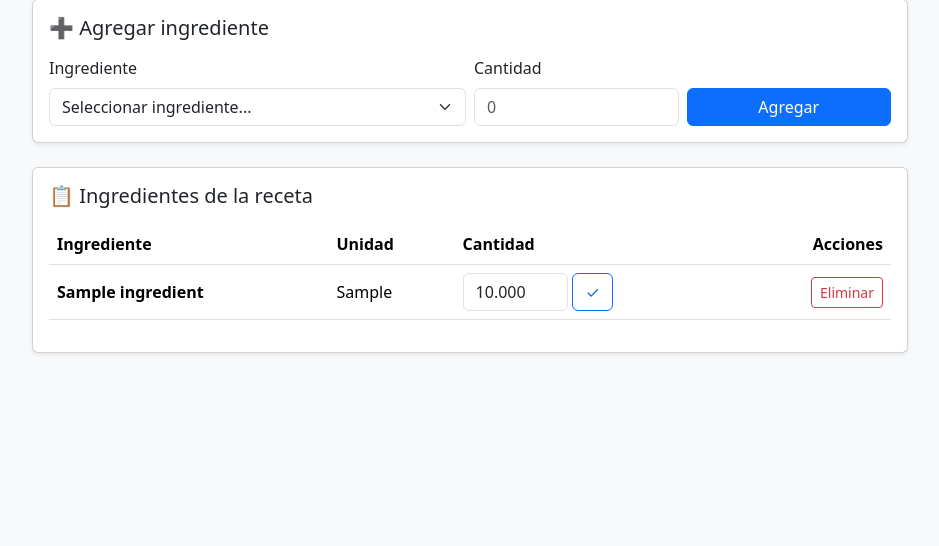
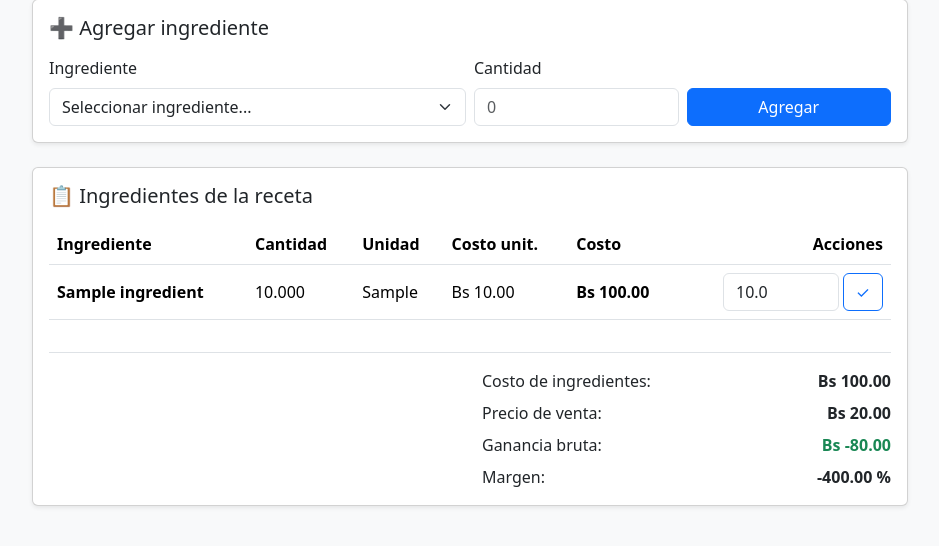
Before and after one commit to ElGringoRiveroGhost/restaurante-mvp, a Flask app: page /productos/1/receta in a window 1280 px wide. Shown: the part 230-776 px from the top of the page, without its empty margins (170-1109 px from the left). Run offline with Flask 3, Linux system fonts and the light colour scheme; tables that the repository leaves empty hold one stand-in row (values such as "Sample post"); some libraries are stand-ins or nearby versions.

Commit message:
Update receta.html

```diff
--- a/templates/receta.html
+++ b/templates/receta.html
@@ -207,7 +207,7 @@
 
    <!-- RECETA ACTUAL -->
 
-    <div class="card shadow-sm">
+<div class="card shadow-sm mb-4">
 
     <div class="card-body">
 
@@ -231,11 +231,19 @@
                             </th>
 
                             <th>
+                                Cantidad
+                            </th>
+
+                            <th>
                                 Unidad
                             </th>
 
                             <th>
-                                    Cantidad
+                                Costo unit.
+                            </th>
+
+                            <th>
+                                Costo
                             </th>
 
                             <th class="text-end">
@@ -249,31 +257,65 @@
 
                     <tbody>
 
-                        {% for item in recipe_items %}
+                    {% for item in recipe_cost_items %}
 
                         <tr>
 
                             <td>
+
                                 <strong>
                                     {{ item.ingredient.name }}
                                 </strong>
+
                             </td>
 
+
                             <td>
-                                    {{ item.ingredient.unit }}
+
+                                {{ "%.3f"|format(item.quantity) }}
+
                             </td>
 
+
                             <td>
+
+                                {{ item.ingredient.unit }}
+
+                            </td>
+
+
+                            <td>
+
+                                Bs {{ "%.2f"|format(item.unit_cost) }}
+
+                            </td>
+
+
+                            <td>
+
+                                <strong>
+                                    Bs {{ "%.2f"|format(item.cost) }}
+                                </strong>
+
+                            </td>
+
+
+                            <td class="text-end">
+
+                                <div class="d-flex justify-content-end gap-2 flex-wrap">
+
+
+                                    <!-- ACTUALIZAR CANTIDAD -->
 
                                     <form
                                         method="post"
                                         action="{{ url_for(
                                             'actualizar_ingrediente_receta',
                                             product_id=product.id,
-                                            recipe_item_id=item.id
+                                            recipe_item_id=item.ingredient.recipe_items[0].id
                                         ) }}"
                                         class="d-flex"
-                                        style="max-width:150px;"
+                                        style="max-width:160px;"
                                     >
 
                                         <input
@@ -288,36 +330,14 @@
                                         <button
                                             type="submit"
                                             class="btn btn-outline-primary ms-1"
-                                            title="Actualizar"
+                                            title="Actualizar cantidad"
                                         >
                                             ✓
                                         </button>
 
                                     </form>
 
-                                </td>
-
-
-                                <td class="text-end">
-
-                                    <form
-                                        method="post"
-                                        action="{{ url_for(
-                                            'eliminar_ingrediente_receta',
-                                            product_id=product.id,
-                                            recipe_item_id=item.id
-                                        ) }}"
-                                        onsubmit="return confirm('¿Eliminar este ingrediente de la receta?');"
-                                    >
-
-                                        <button
-                                            type="submit"
-                                            class="btn btn-outline-danger btn-sm"
-                                        >
-                                            Eliminar
-                                        </button>
-
-                                    </form>
+                                </div>
 
                             </td>
 
@@ -330,6 +350,73 @@
                 </table>
 
             </div>
+
+
+            <!-- TOTAL COSTO -->
+
+            <div class="border-top pt-3 mt-3">
+
+                <div class="row justify-content-end">
+
+                    <div class="col-12 col-md-6">
+
+                        <div class="d-flex justify-content-between mb-2">
+
+                            <span>
+                                Costo de ingredientes:
+                            </span>
+
+                            <strong>
+                                Bs {{ "%.2f"|format(total_cost) }}
+                            </strong>
+
+                        </div>
+
+
+                        <div class="d-flex justify-content-between mb-2">
+
+                            <span>
+                                Precio de venta:
+                            </span>
+
+                            <strong>
+                                Bs {{ "%.2f"|format(sale_price) }}
+                            </strong>
+
+                        </div>
+
+
+                        <div class="d-flex justify-content-between mb-2">
+
+                            <span>
+                                Ganancia bruta:
+                            </span>
+
+                            <strong class="text-success">
+                                Bs {{ "%.2f"|format(profit) }}
+                            </strong>
+
+                        </div>
+
+
+                        <div class="d-flex justify-content-between">
+
+                            <span>
+                                Margen:
+                            </span>
+
+                            <strong>
+                                {{ "%.2f"|format(margin) }} %
+                            </strong>
+
+                        </div>
+
+                    </div>
+
+                </div>
+
+            </div>
+
 
         {% else %}
 
@@ -347,9 +434,6 @@
 </div>
 
 
-</div>
-
-
 </body>
 
 </html>
```
Lines whose indentation alone changed are shown as unchanged.
